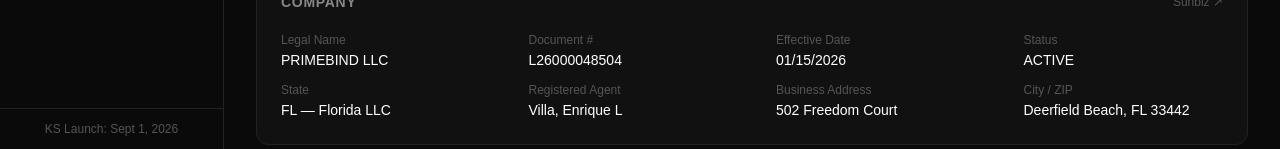
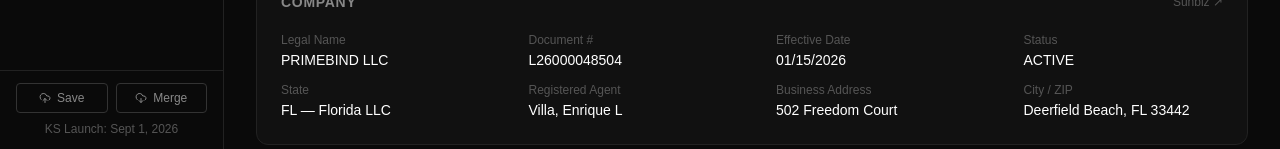
Before and after one commit to primebind/primebind-dashboard, a Next.js app: page / in a window 1280 px wide. Shown: the part 651-800 px from the top of the page. Built offline with nearby package versions, Linux system fonts and the light colour scheme.

Commit message:
Restore auto-sync with safe merge Pull — never overwrites local data

```diff
--- a/components/Sidebar.tsx
+++ b/components/Sidebar.tsx
@@ -2,8 +2,10 @@
 
 import Link from "next/link";
 import { usePathname } from "next/navigation";
-import { useState, useEffect } from "react";
-import { LayoutDashboard, Users, BarChart2, Package, DollarSign, Rocket, ClipboardList, Inbox, Bell, ChevronDown, Mail, Globe, Lightbulb } from "lucide-react";
+import { useState, useEffect, useCallback, useRef } from "react";
+import { LayoutDashboard, Users, BarChart2, Package, DollarSign, Rocket, ClipboardList, Inbox, Bell, ChevronDown, Mail, Globe, Lightbulb, CloudUpload, CloudDownload } from "lucide-react";
+
+const API_KEY = "ac7e82da2699fbf209b03fe0fd92059bc3ac3a7a";
 
 type NavItem = { href: string; label: string; icon: React.ElementType };
 type NavGroup = { label: string; items: NavItem[] };
@@ -55,6 +57,41 @@ function NavLink({ href, label, icon: Icon, active }: NavItem & { active: boolea
   );
 }
 
+function getPbData(): Record<string, string> {
+  const data: Record<string, string> = {};
+  for (let i = 0; i < localStorage.length; i++) {
+    const k = localStorage.key(i)!;
+    if (k.startsWith("pb_")) data[k] = localStorage.getItem(k)!;
+  }
+  return data;
+}
+
+// Merge KV data into localStorage — only adds missing entries, never deletes or overwrites local data.
+function mergeIntoLocal(remote: Record<string, string>) {
+  for (const [key, remoteVal] of Object.entries(remote)) {
+    const localVal = localStorage.getItem(key);
+    if (!localVal) {
+      localStorage.setItem(key, remoteVal);
+      continue;
+    }
+    try {
+      const localArr = JSON.parse(localVal);
+      const remoteArr = JSON.parse(remoteVal);
+      if (Array.isArray(localArr) && Array.isArray(remoteArr)) {
+        const localIds = new Set(localArr.map((x: Record<string, string>) => x.id));
+        const missing = remoteArr.filter((x: Record<string, string>) => !localIds.has(x.id));
+        if (missing.length > 0) {
+          localStorage.setItem(key, JSON.stringify([...localArr, ...missing]));
+        }
+      }
+    } catch {
+      // not an array — local always wins, skip
+    }
+  }
+}
+
+type SyncStatus = "idle" | "pushing" | "pulling" | "ok" | "error";
+
 export default function Sidebar() {
   const pathname = usePathname();
 
@@ -64,6 +101,9 @@ export default function Sidebar() {
   }, {});
 
   const [open, setOpen] = useState<Record<string, boolean>>(initialOpen);
+  const [syncStatus, setSyncStatus] = useState<SyncStatus>("idle");
+  const [syncMsg, setSyncMsg] = useState("");
+  const debounceRef = useRef<ReturnType<typeof setTimeout> | null>(null);
 
   useEffect(() => {
     setOpen((prev) => {
@@ -74,6 +114,63 @@ export default function Sidebar() {
       return next;
     });
   }, [pathname]);
+
+  // Auto-push to KV whenever any pb_ key changes
+  useEffect(() => {
+    const original = localStorage.setItem.bind(localStorage);
+    localStorage.setItem = (key: string, value: string) => {
+      original(key, value);
+      if (!key.startsWith("pb_")) return;
+      if (debounceRef.current) clearTimeout(debounceRef.current);
+      debounceRef.current = setTimeout(async () => {
+        try {
+          await fetch("/api/sync", {
+            method: "POST",
+            headers: { "Content-Type": "application/json", "Authorization": `Bearer ${API_KEY}` },
+            body: JSON.stringify(getPbData()),
+          });
+        } catch { /* silent */ }
+      }, 3000);
+    };
+    return () => { localStorage.setItem = original; };
+  }, []);
+
+  const flash = (status: SyncStatus, msg: string) => {
+    setSyncStatus(status);
+    setSyncMsg(msg);
+    setTimeout(() => { setSyncStatus("idle"); setSyncMsg(""); }, 2500);
+  };
+
+  const push = useCallback(async () => {
+    setSyncStatus("pushing");
+    try {
+      const res = await fetch("/api/sync", {
+        method: "POST",
+        headers: { "Content-Type": "application/json", "Authorization": `Bearer ${API_KEY}` },
+        body: JSON.stringify(getPbData()),
+      });
+      if (!res.ok) throw new Error();
+      flash("ok", "Saved");
+    } catch {
+      flash("error", "Save failed");
+    }
+  }, []);
+
+  // Pull merges remote into local — only adds missing entries, never deletes
+  const pull = useCallback(async () => {
+    setSyncStatus("pulling");
+    try {
+      const res = await fetch("/api/sync");
+      if (!res.ok) throw new Error();
+      const data: Record<string, string> = await res.json();
+      if (!Object.keys(data).length) { flash("error", "Nothing in cloud"); return; }
+      mergeIntoLocal(data);
+      flash("ok", "Merged — reloading…");
+      setTimeout(() => window.location.reload(), 800);
+    } catch {
+      flash("error", "Merge failed");
+    }
+  }, []);
 
   return (
     <aside className="w-56 shrink-0 border-r border-[#222] flex flex-col h-full">
@@ -112,7 +209,30 @@ export default function Sidebar() {
         </div>
       </nav>
 
-      <div className="px-4 py-3 border-t border-[#222]">
+      <div className="px-4 py-3 border-t border-[#222] space-y-2">
+        <div className="flex gap-2">
+          <button
+            onClick={push}
+            disabled={syncStatus === "pushing" || syncStatus === "pulling"}
+            className="flex-1 flex items-center justify-center gap-1.5 py-1.5 rounded text-xs text-[#888] border border-[#333] hover:border-[#555] hover:text-white transition-colors disabled:opacity-40"
+          >
+            <CloudUpload size={12} />
+            {syncStatus === "pushing" ? "Saving…" : "Save"}
+          </button>
+          <button
+            onClick={pull}
+            disabled={syncStatus === "pushing" || syncStatus === "pulling"}
+            className="flex-1 flex items-center justify-center gap-1.5 py-1.5 rounded text-xs text-[#888] border border-[#333] hover:border-[#555] hover:text-white transition-colors disabled:opacity-40"
+          >
+            <CloudDownload size={12} />
+            {syncStatus === "pulling" ? "Merging…" : "Merge"}
+          </button>
+        </div>
+        {syncMsg && (
+          <p className={`text-xs text-center ${syncStatus === "error" ? "text-red-400" : "text-green-400"}`}>
+            {syncMsg}
+          </p>
+        )}
         <p className="text-[#555] text-xs text-center">KS Launch: Sept 1, 2026</p>
       </div>
     </aside>
```
